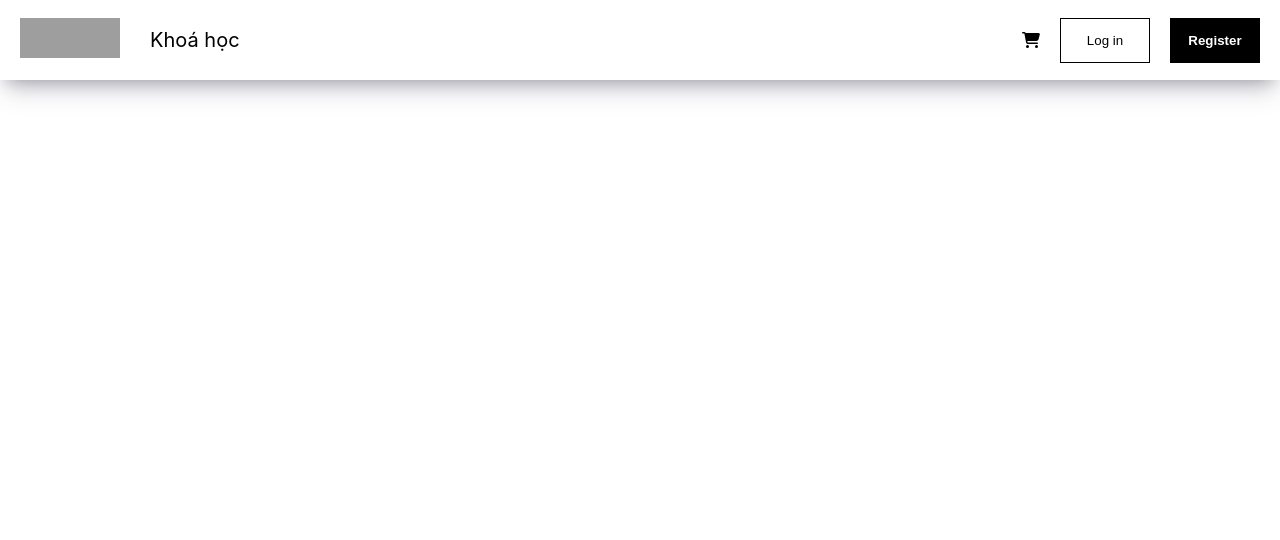
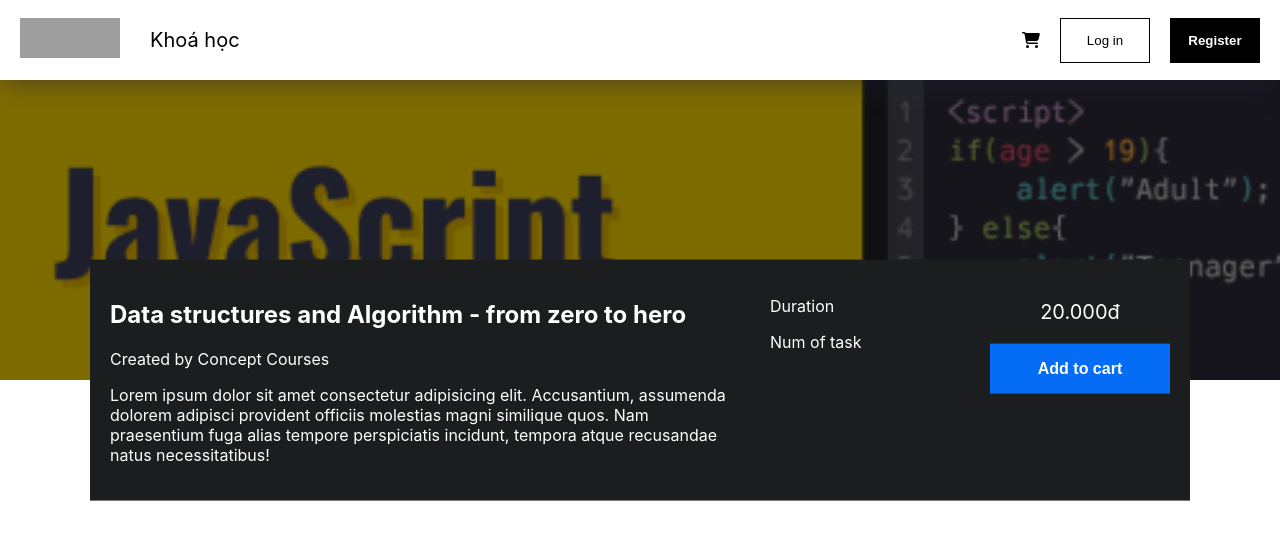
Before and after one commit to bao-nguyenbku/e-commerce, a React (Create React App) app in the folder client/: page /course/1 in a window 1280 px wide. Shown: the top 540 px of the page. Built offline with nearby package versions, Linux system fonts and the light colour scheme; grey boxes are pictures that could not be loaded.

Commit message:
add course detal page

```diff
--- a/client/src/App.js
+++ b/client/src/App.js
@@ -5,6 +5,7 @@ import Courses from './components/Courses/Courses';
 import NavBar from './components/NavBar/NavBar';
 import Banner from './components/Banner/Banner';
 import Login from './components/Login/Login';
+import CourseDetail from './components/CourseDetail/CourseDetail';
 const App = () => {
   return (
     <div className='wrapper'>
@@ -12,6 +13,7 @@ const App = () => {
       <div className='body-container'>
       <Routes>
         <Route path='/login' element={<Login />}/>
+        <Route path='/course/:id' element={<CourseDetail />}/>
         <Route path='/' element={
           <>
             <Banner />
--- a/client/src/App.scss
+++ b/client/src/App.scss
@@ -8,7 +8,7 @@
   position: relative;
 }
 .body-container {
-  max-width: 1500px;
+  max-width: 1600px;
   margin: auto;
   z-index: -999;
 }
--- /dev/null
+++ b/client/src/components/CourseDetail/CourseDetail.js
@@ -0,0 +1,39 @@
+import React from 'react';
+import { useMatch } from 'react-router-dom';
+import courses from '../../api/courses.json';
+import styles from './CourseDetail.module.scss';
+import common from '../../styles/Common.module.scss';
+const CourseDetail = () => {
+    let match = useMatch("/course/:id");
+    const course = courses.courses.find(el => el.id == match.params.id);
+    console.log(course);
+    return (
+        <div className={styles['container']}>
+            <div className={styles['background']}>
+                <img src={require(`../../images/${course.image}`)} alt="banner" />
+            </div>
+            <div className={styles['banner-container']}>
+                <div className={styles['banner']}>
+                    <div className={styles['title']}>
+                        <h2>Data structures and Algorithm - from zero to hero</h2>
+                        <span>Created by <span>Concept Courses</span></span>
+                        <p>Lorem ipsum dolor sit amet consectetur adipisicing elit. Accusantium, assumenda dolorem adipisci provident officiis molestias magni similique quos. Nam praesentium fuga alias tempore perspiciatis incidunt, tempora atque recusandae natus necessitatibus!</p>
+                    </div>
+                    <div className={styles['info']}>
+                        <p>Duration</p>
+                        <p>Num of task</p>
+                    </div>
+                    <div className={styles['payment']}>
+                        <p>20.000đ</p>
+                        <button className={styles['payment-btn']}>Add to cart</button>
+                    </div>
+                </div>
+            </div>
+            <div className='content'>
+
+            </div>
+        </div>
+    )
+}
+
+export default CourseDetail
--- /dev/null
+++ b/client/src/components/CourseDetail/CourseDetail.module.scss
@@ -0,0 +1,58 @@
+@import '../../styles/mixins';
+.container {
+    position: relative;
+    .banner-container {
+        position: relative;
+        width: 100%;
+        transform: translateY(-50%);
+        @include d-flex(row, center, center);
+    }
+    .banner {
+        background-color: rgb(28,29,31);
+        color: white;
+        padding-top: 20px;
+        padding-bottom: 20px;
+        width: 1100px;
+        height: 100%;
+        @include d-flex(row, normal, space-between);
+        .title, .info {
+            padding-right: 20px;
+            padding-left: 20px;
+        }
+        .title {
+            width: 60%;
+        }
+        .info {
+            width: 20%;
+        }
+        .payment {
+            padding-right: 20px;
+            padding-left: 20px;
+            width: 20%;
+            p {
+                text-align: center;
+                font-size: 20px;
+            }
+            .payment-btn {
+                color: white;
+                background-color: rgb(5, 109, 245);
+                border: none;
+                width: 100%;
+                height: 50px;
+                font-weight: 600;
+                font-size: 16px;
+                cursor: pointer;
+            }
+        }
+    }
+}
+.background {
+    width: 100%;
+    height: 300px;
+    img {
+        width: 100%;
+        height: 100%;
+        object-fit: cover;
+        filter: brightness(50%);
+    }
+}
--- a/client/src/components/Courses/Course/Course.js
+++ b/client/src/components/Courses/Course/Course.js
@@ -1,8 +1,9 @@
 import React from 'react';
+import { Link } from 'react-router-dom';
 import styles from './Course.module.scss';
 const Course = ({ course }) => {
-  // import thumbnail from `../../../images/${course.image}`;
   return (
+    <Link to={`/course/${course.id}`}>
       <div className={styles['container']}>
           <img src={require(`../../../images/${course.image}`)} alt="thumb" />
           <div className={styles['info']}>
@@ -11,6 +12,7 @@ const Course = ({ course }) => {
             <span>20.000đ</span>
           </div>
       </div>
+    </Link>
   )
 }
 
--- a/client/src/components/Courses/Course/Course.module.scss
+++ b/client/src/components/Courses/Course/Course.module.scss
@@ -1,10 +1,16 @@
 @import '../../../styles/variables.scss';
 @import '../../../styles/mixins';
+a {
+    text-decoration: none;
+    color: black;
+}
 .container {
     &:hover {
         box-shadow: $shadow;
         transform: scale(1.1);
     }
+    height: 350px;
+    cursor: pointer;
     transition: all 0.3s;
     img {
         width: 100%;
--- a/client/src/components/Courses/Courses.module.scss
+++ b/client/src/components/Courses/Courses.module.scss
@@ -2,6 +2,7 @@
     width: 100%;
     .title {
         padding-top: 30px;
+        font-size: 25px;
     }
 }
 .container {
```
Lines whose indentation alone changed are shown as unchanged.
